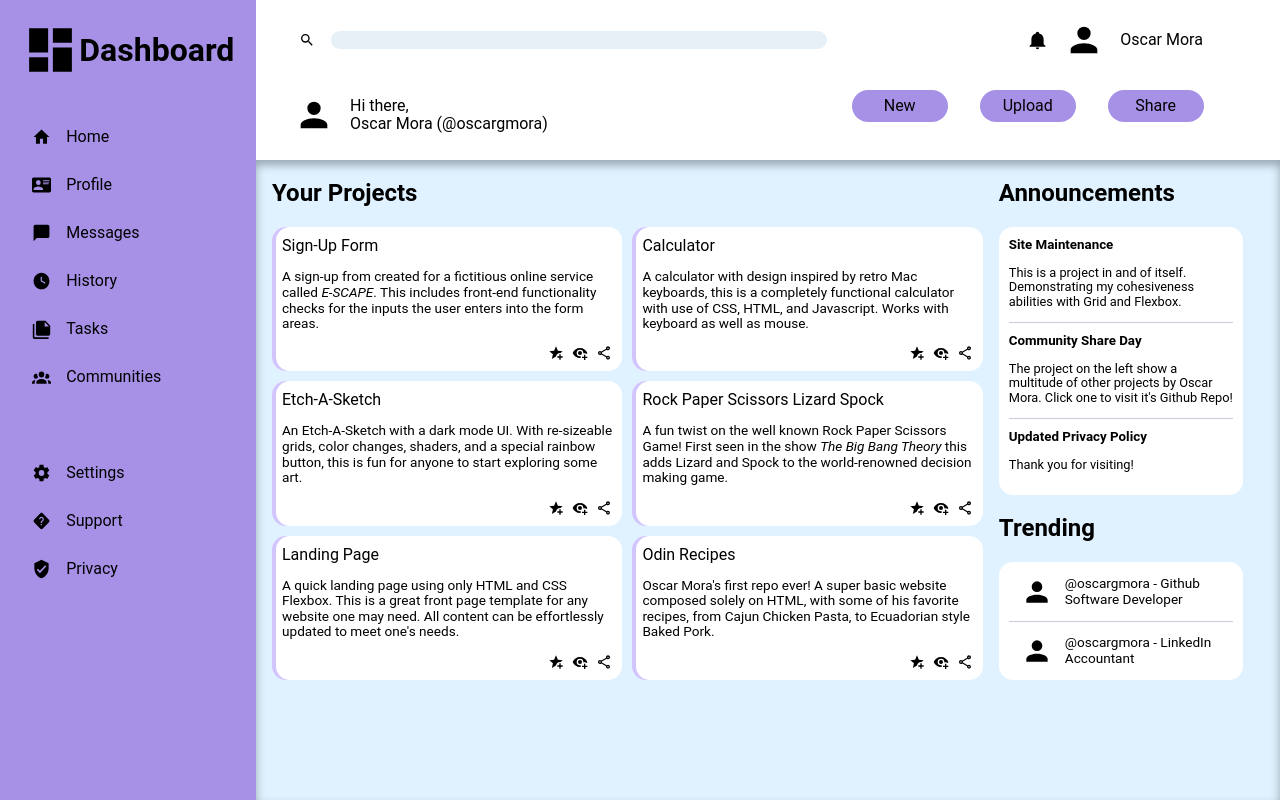
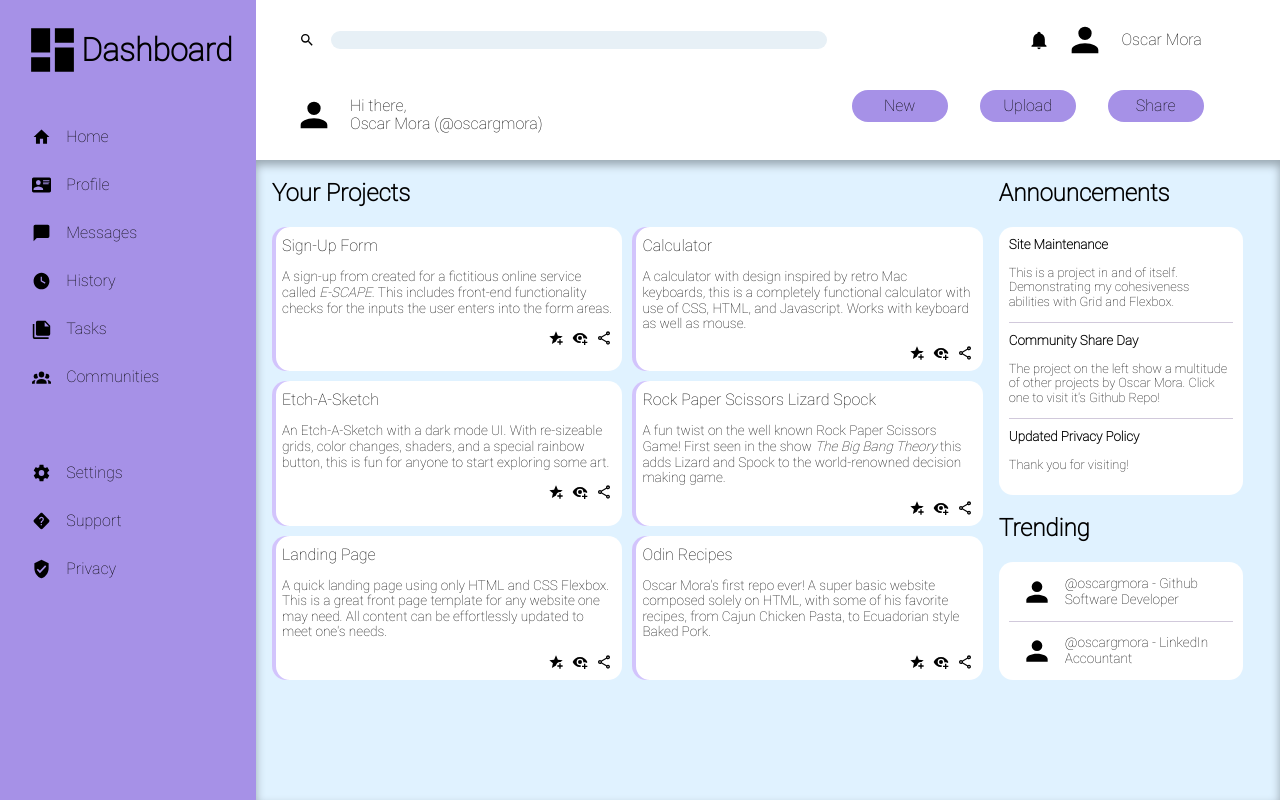
Before and after one commit to oscargmora/admin-dashboard, a plain HTML site: page index.html in a window 1280 px wide. Drawn offline with Linux system fonts and the light colour scheme; the site is published under a folder, as on GitHub Pages, so addresses that start at the root find nothing.

Commit message:
Fix Font Path File

```diff
--- a/styles.css
+++ b/styles.css
@@ -352,7 +352,7 @@
 
 @font-face {
   font-family: roboto;
-  src: url(/fonts/Roboto/Roboto-Thin.ttf);
+  src: url(fonts/Roboto/Roboto-Thin.ttf);
 }
 
 html, body {
```
